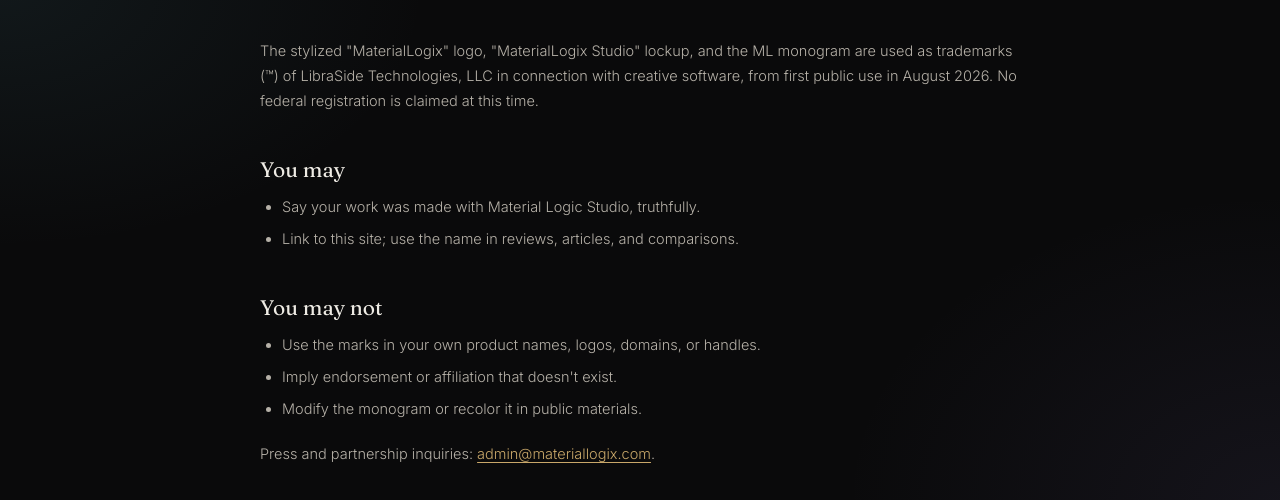
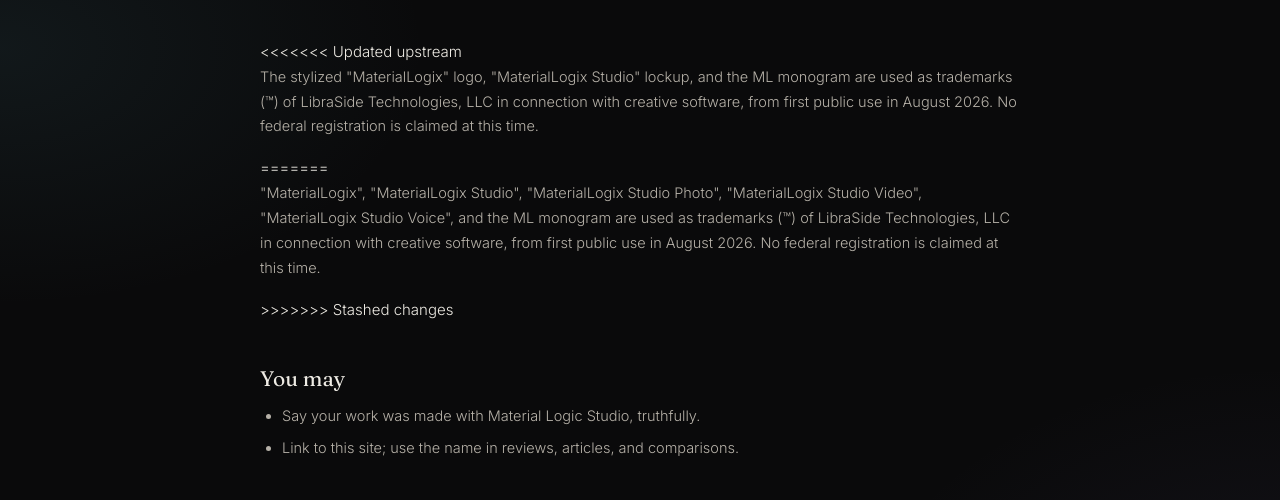
Before and after one commit to kmarquisbakerus/materiallogix, a plain HTML site: page legal/trademark.html in a window 1280 px wide. Shown: the part 276-776 px from the top of the page. Drawn offline with Linux system fonts and the light colour scheme.

Commit message:
Add product names to trademark claims

```diff
--- a/legal/trademark.html
+++ b/legal/trademark.html
@@ -14,7 +14,11 @@
 <h1>Trademark</h1>
 <p class="updated">Effective August 2026 &middot; Material Logic Studio is a product of LibraSide Technologies, LLC</p>
 
+<<<<<<< Updated upstream
 <p>The stylized "MaterialLogix" logo, "MaterialLogix Studio" lockup, and the ML monogram are used as trademarks (&trade;) of LibraSide Technologies, LLC in connection with creative software, from first public use in August 2026. No federal registration is claimed at this time.</p>
+=======
+<p>"MaterialLogix", "MaterialLogix Studio", "MaterialLogix Studio Photo", "MaterialLogix Studio Video", "MaterialLogix Studio Voice", and the ML monogram are used as trademarks (&trade;) of LibraSide Technologies, LLC in connection with creative software, from first public use in August 2026. No federal registration is claimed at this time.</p>
+>>>>>>> Stashed changes
 <h2>You may</h2>
 <ul><li>Say your work was made with Material Logic Studio, truthfully.</li>
 <li>Link to this site; use the name in reviews, articles, and comparisons.</li></ul>
```
